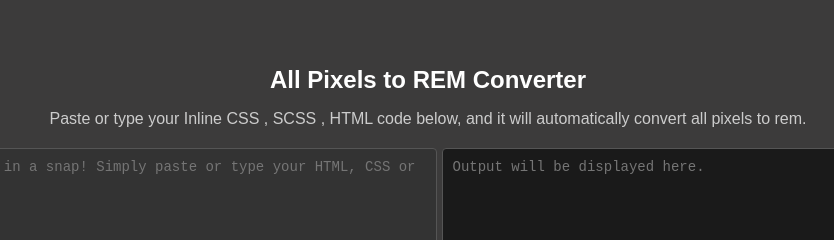
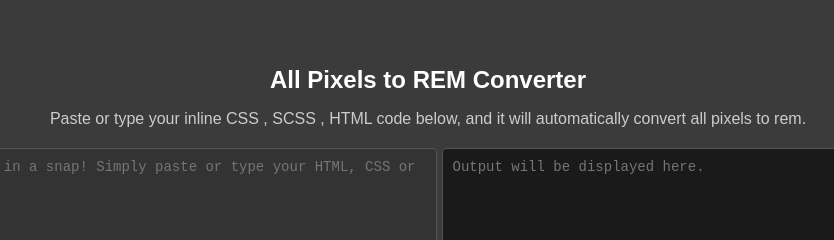
Before and after one commit to adarshdhital007/PXtoREM, a plain HTML site: page index.html in a window 1280 px wide. Shown: the top 240 px of the page, 212-1046 px from the left. Drawn offline with Linux system fonts and the light colour scheme.

Commit message:
final change

```diff
--- a/index.html
+++ b/index.html
@@ -17,7 +17,7 @@
     <div class="container">
       <h1>All Pixels to REM Converter</h1>
       <p>
-        Paste or type your Inline CSS , SCSS , HTML code below, and it will
+        Paste or type your inline CSS , SCSS , HTML code below, and it will
         automatically convert all pixels to rem.
       </p>
       <div class="textarea_wrappers">
```
